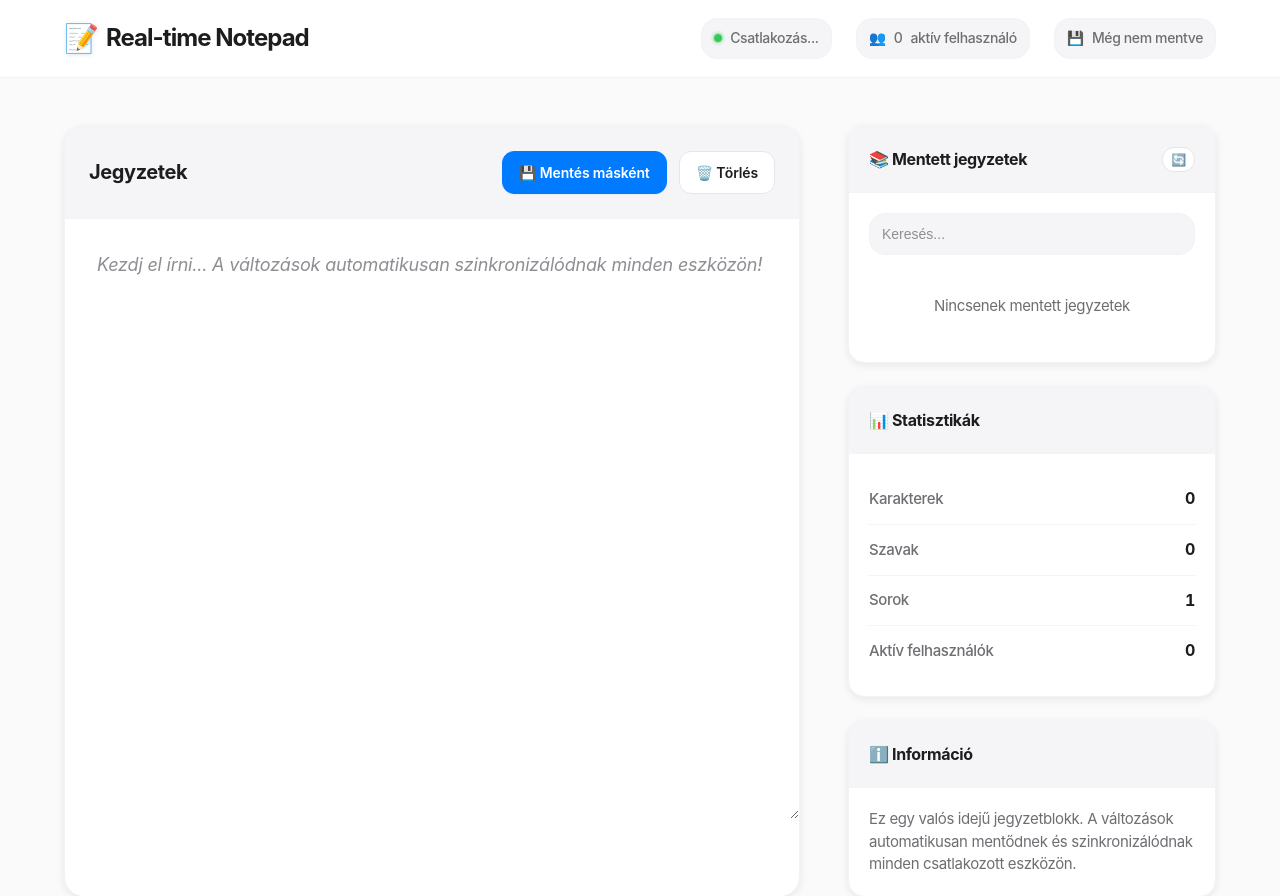
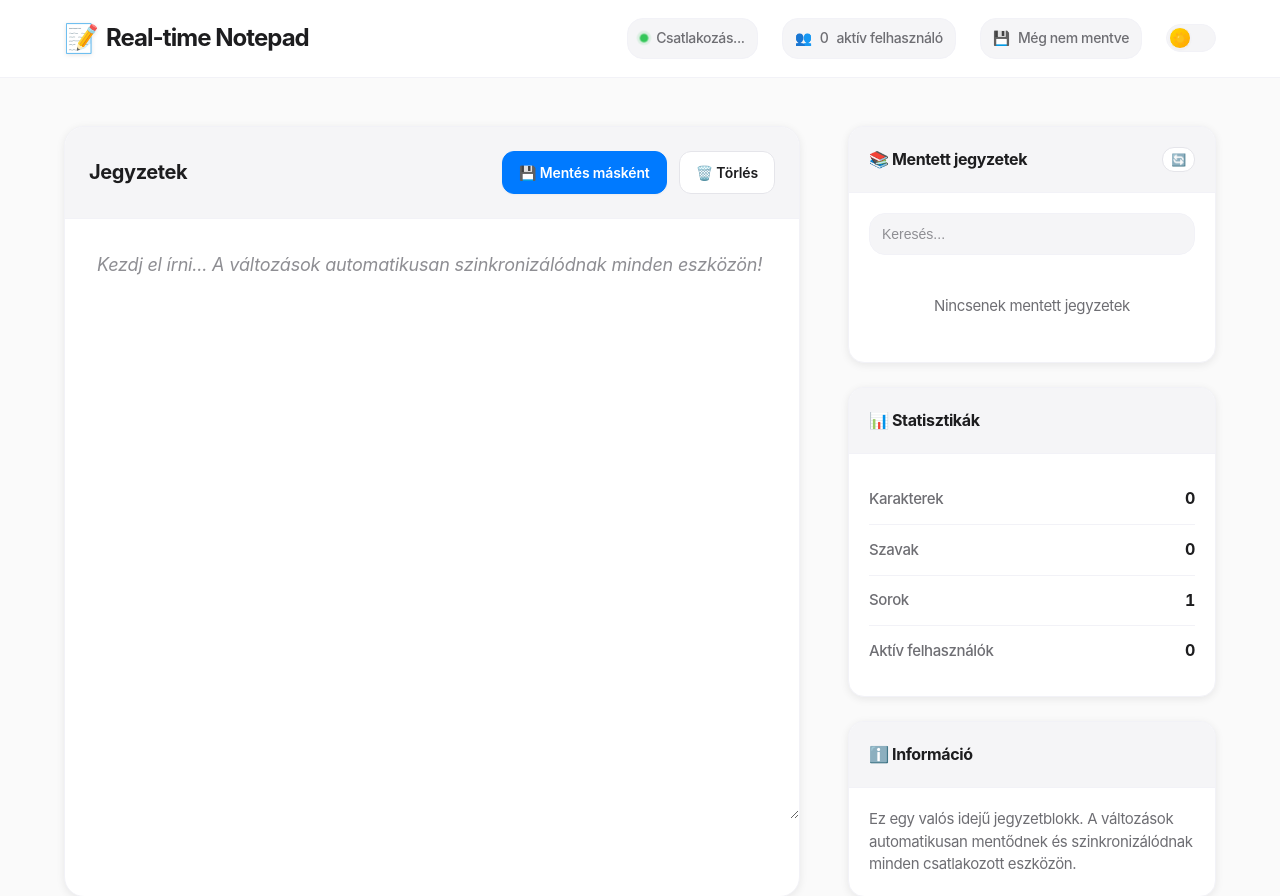
Before and after one commit to vnorman1/Real-time-notepad--, a Flask app: page / in a window 1280 px wide. Shown: the top 896 px of the page. Run offline with Flask 3, Linux system fonts and the light colour scheme; some libraries are stand-ins or nearby versions.

Commit message:
feat: Implement dark mode theme toggle with styling adjustments and local storage support

```diff
--- a/templates/index.html
+++ b/templates/index.html
@@ -66,11 +66,8 @@
             --space-12: 48px;
             --space-16: 64px;
             --space-20: 80px;
-        }
-
-        /* Dark mode - refined for Apple/NYT aesthetic */
-        @media (prefers-color-scheme: dark) {
-            :root {
+        }        /* Dark mode - refined for Apple/NYT aesthetic */
+        [data-theme="dark"] {
             --background: #000000;
             --surface: #1C1C1E;
             --surface-elevated: #2C2C2E;
@@ -90,7 +87,29 @@
             --shadow-lg: 0 8px 25px rgba(0, 0, 0, 0.5);
             --shadow-xl: 0 16px 40px rgba(0, 0, 0, 0.6);
         }
-        }        body {
+
+        @media (prefers-color-scheme: dark) {
+            :root:not([data-theme="light"]) {
+                --background: #000000;
+                --surface: #1C1C1E;
+                --surface-elevated: #2C2C2E;
+                --surface-secondary: #1C1C1E;
+
+                --text-primary: #FFFFFF;
+                --text-secondary: #EBEBF5;
+                --text-tertiary: #ABABAB;
+                --text-link: #0A84FF;
+
+                --border-light: #2C2C2E;
+                --border: #38383A;
+                --border-medium: #48484A;
+
+                --shadow-sm: 0 1px 2px rgba(0, 0, 0, 0.3);
+                --shadow: 0 2px 8px rgba(0, 0, 0, 0.4);
+                --shadow-lg: 0 8px 25px rgba(0, 0, 0, 0.5);
+                --shadow-xl: 0 16px 40px rgba(0, 0, 0, 0.6);
+            }
+        }body {
             font-family: var(--font-sans);
             background: var(--background);
             color: var(--text-primary);
@@ -769,8 +788,60 @@
             font-weight: 400;
         }
 
-        /* Enhanced message positioning */
-        #messages {
+        /* Theme toggle button - Apple inspired */
+        .theme-toggle {
+            position: relative;
+            width: 50px;
+            height: 28px;
+            background: var(--surface-secondary);
+            border-radius: 14px;
+            border: 1px solid var(--border-light);
+            cursor: pointer;
+            transition: all 0.3s cubic-bezier(0.4, 0, 0.2, 1);
+            display: flex;
+            align-items: center;
+            padding: 2px;
+        }
+
+        .theme-toggle:hover {
+            background: var(--surface-elevated);
+            border-color: var(--border-medium);
+            transform: scale(1.05);
+        }
+
+        .theme-toggle:active {
+            transform: scale(0.98);
+        }
+
+        .theme-toggle-icon {
+            width: 22px;
+            height: 22px;
+            border-radius: 50%;
+            background: linear-gradient(135deg, #FFD700, #FFA500);
+            border: 1px solid var(--border-light);
+            display: flex;
+            align-items: center;
+            justify-content: center;
+            font-size: 12px;
+            transition: all 0.3s cubic-bezier(0.4, 0, 0.2, 1);
+            transform: translateX(0);
+            box-shadow: var(--shadow-sm);
+        }
+
+        .theme-toggle.dark .theme-toggle-icon {
+            transform: translateX(22px);
+            background: linear-gradient(135deg, #E6E6FA, #D3D3D3);
+        }
+
+        .theme-toggle-icon::before {
+            content: '☀️';
+        }
+
+        .theme-toggle.dark .theme-toggle-icon::before {
+            content: '🌙';
+        }
+
+        /* Enhanced message positioning */        #messages {
             position: fixed;
             top: calc(var(--space-16) + 60px);
             right: var(--space-6);
@@ -791,6 +862,7 @@
                 <span class="logo-icon">📝</span>
                 Real-time Notepad
             </a>
+            <div style="display: flex; align-items: center; gap: var(--space-6);">
                 <div class="status-bar">
                     <div class="status-item">
                         <span class="status-dot"></span>
@@ -801,6 +873,10 @@
                     </div>
                     <div class="status-item">
                         💾 <span id="last-saved">Még nem mentve</span>
+                    </div>
+                </div>
+                <div class="theme-toggle" id="theme-toggle">
+                    <div class="theme-toggle-icon"></div>
                 </div>
             </div>
         </div>
@@ -924,6 +1000,32 @@
         const lineCount = document.getElementById('line-count');
         const activeUsers = document.getElementById('active-users');
         const messagesContainer = document.getElementById('messages');
+        const themeToggle = document.getElementById('theme-toggle');
+
+        // Theme management
+        function initTheme() {
+            const savedTheme = localStorage.getItem('theme') ||
+                              (window.matchMedia('(prefers-color-scheme: dark)').matches ? 'dark' : 'light');
+            setTheme(savedTheme);
+        }
+
+        function setTheme(theme) {
+            document.documentElement.setAttribute('data-theme', theme);
+            themeToggle.classList.toggle('dark', theme === 'dark');
+            localStorage.setItem('theme', theme);
+        }
+
+        function toggleTheme() {
+            const currentTheme = document.documentElement.getAttribute('data-theme');
+            const newTheme = currentTheme === 'dark' ? 'light' : 'dark';
+            setTheme(newTheme);
+        }
+
+        // Theme toggle event listener
+        themeToggle.addEventListener('click', toggleTheme);
+
+        // Initialize theme on page load
+        initTheme();
 
         // Mentett jegyzetek elemek
         const saveAsModal = document.getElementById('save-as-modal');
```
Lines whose indentation alone changed are shown as unchanged.
